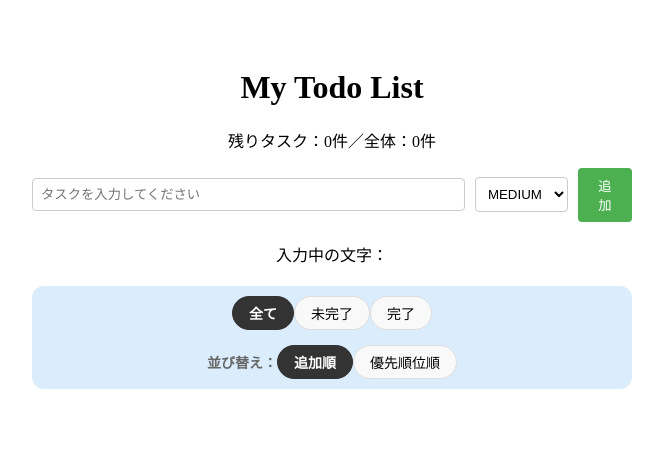
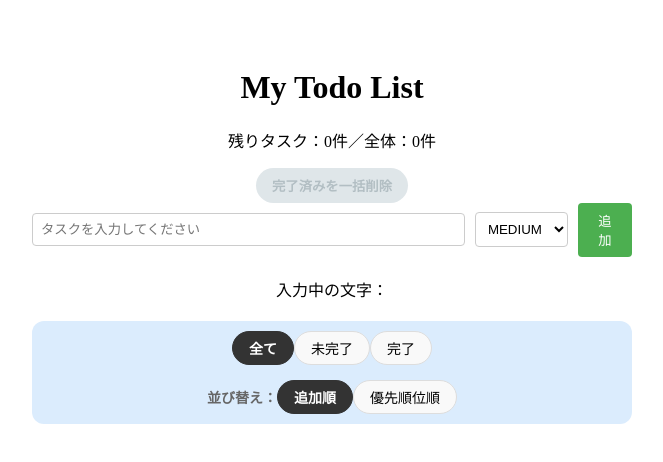
Before and after one commit to mao-ymst/TodoList1_React, a React (Vite) app: page / in a window 1280 px wide. Shown: the top 462 px of the page, without its empty margins (308-971 px from the left). Built offline with nearby package versions, Linux system fonts and the light colour scheme.

Commit message:
feat: implement clear completed tasks

```diff
--- a/src/App.css
+++ b/src/App.css
@@ -10,3 +10,27 @@
     margin-top: 30px;
     text-align: left;
 }
+
+.clear-completed-btn {
+    background-color: #ff7675;
+    color: white;
+    border: none;
+    padding: 8px 16px;
+    border-radius: 20px;
+    cursor: pointer;
+    font-weight: bold;
+    transition: all 0.3s ease;
+}
+
+.clear-completed-btn:hover:not(:disabled) {
+    background-color: #d63031;
+    transform: translateY(-2px);
+    box-shadow: 0 4px 8px rgba(0, 0, 0, 0.1);
+}
+
+.clear-completed-btn:disabled {
+    background-color: #dfe6e9;
+    color: #b2bec3;
+    cursor: not-allowed;
+    transform: none;
+}
--- a/src/App.jsx
+++ b/src/App.jsx
@@ -83,6 +83,12 @@ export default function App() {
     );
   };
 
+  const clearCompleted = () => {
+    const remainingTasks =
+      tasks.filter((task) => !task.isDone);
+    setTasks(remainingTasks);
+  };
+
   useEffect(() => {
     localStorage.setItem('my-todo-list', JSON.stringify(tasks));
   }, [tasks]);
@@ -93,9 +99,15 @@ export default function App() {
     <div className='app-container'>
       <h1>My Todo List</h1>
       <p>
-        残りタスク：{tasks.filter(task=> !task.isDone).length}件／全体：{tasks.length}件
+        残りタスク：{tasks.filter(task => !task.isDone).length}件／全体：{tasks.length}件
       </p>
 
+      <button
+        className='clear-completed-btn'
+        onClick={clearCompleted}
+        disabled={!tasks.some(task => task.isDone)}>
+        完了済みを一括削除
+      </button>
       <TodoInput
         inputText={inputText}
         onChange={handleChange}
@@ -187,3 +199,8 @@ export default function App() {
 //22 残りの件数カウンター(あといくつ終わらせたらいいか)を作る
 //taskの中からまだ数え終わっていないtaskを数える
 //表示する内容を作成
+
+//23 完了済みを一括削除するボタンを作る
+//完了した(チェックされた)taskを削除する関数を作成する
+//buttonを設置する 該当するtaskがなければボタンを無効化する
+//見た目を整える
```
